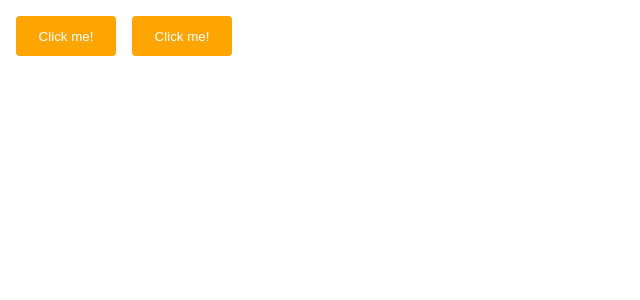
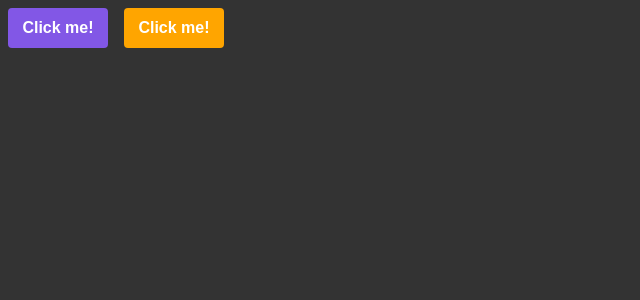
Before and after one commit to martonpaulo/pomodoro-timer, a React (Vite) app: page / in a window 1280 px wide. Shown: the top 300 px of the page, without its empty margins (0-640 px from the left). Built offline with nearby package versions, Linux system fonts and the light colour scheme.

Commit message:
style: add global styles and update styled-components type definition

```diff
--- a/src/@types/styled.d.ts
+++ b/src/@types/styled.d.ts
@@ -2,3 +2,7 @@ import "styled-components";
 import { defaultTheme } from "../styles/themes/default";
 
 type ThemeType = typeof defaultTheme;
+
+declare module "styled-components" {
+  export type DefaultTheme = ThemeType;
+}
--- a/src/App.tsx
+++ b/src/App.tsx
@@ -1,12 +1,15 @@
 import { ThemeProvider } from "styled-components";
 import { Button } from "./components/Button";
 import { defaultTheme } from "./styles/themes/default";
+import { GlobalStyle } from "./styles/global";
 
 export function App() {
   return (
     <ThemeProvider theme={defaultTheme}>
       <Button variant="primary" />
       <Button variant="secondary" />
+
+      <GlobalStyle />
     </ThemeProvider>
   );
 }
--- a/src/components/Button.styles.ts
+++ b/src/components/Button.styles.ts
@@ -12,7 +12,9 @@ export const ButtonContainer = styled.button<ButtonContainerProps>`
   border-radius: 4px;
   border: 0;
   margin: 8px;
-
-  background-color: ${(props) => props.theme.primary};
+  cursor: pointer;
+  font-size: 16px;
+  font-weight: bold;
+  background-color: ${(props) => props.theme[props.variant]};
   color: ${(props) => props.theme.white};
 `;
--- a/src/components/Button.tsx
+++ b/src/components/Button.tsx
@@ -5,6 +5,5 @@ interface ButtonProps {
 }
 
 export function Button({ variant = "primary" }: ButtonProps) {
-  console.log(variant);
   return <ButtonContainer variant={variant}>Click me!</ButtonContainer>;
 }
--- /dev/null
+++ b/src/styles/global.ts
@@ -0,0 +1,15 @@
+import { createGlobalStyle } from "styled-components";
+
+export const GlobalStyle = createGlobalStyle`
+ * {
+	 margin: 0;
+	 padding: 0;
+	 box-sizing: border-box;
+ }
+
+ body {
+	 font-family: Arial, sans-serif;
+	 background-color: #333;
+	 color: #fff;
+ }
+`;
--- a/src/styles/themes/default.ts
+++ b/src/styles/themes/default.ts
@@ -1,5 +1,7 @@
 export const defaultTheme = {
-  primary: "orange",
-  secondary: "red",
+  primary: "#8257e6",
+  secondary: "orange",
+  danger: "red",
+  success: "green",
   white: "white",
 };
```
